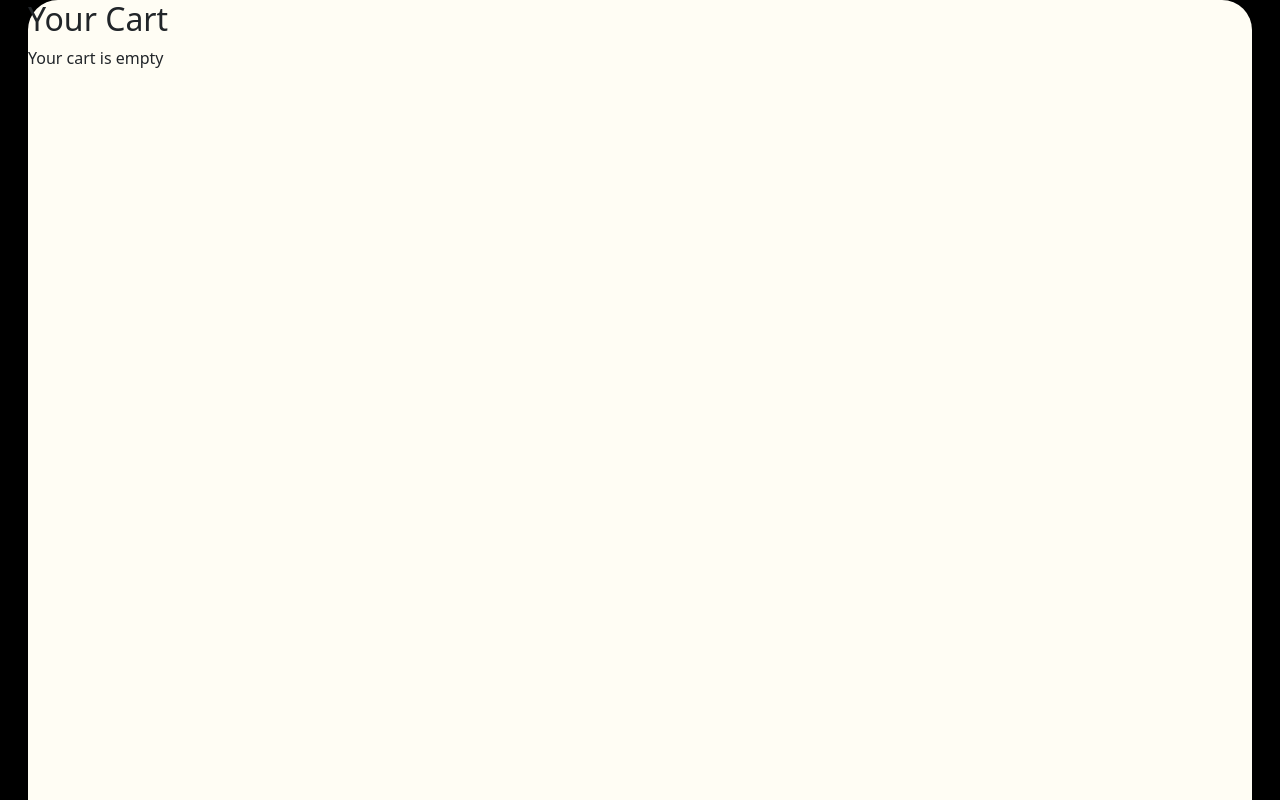
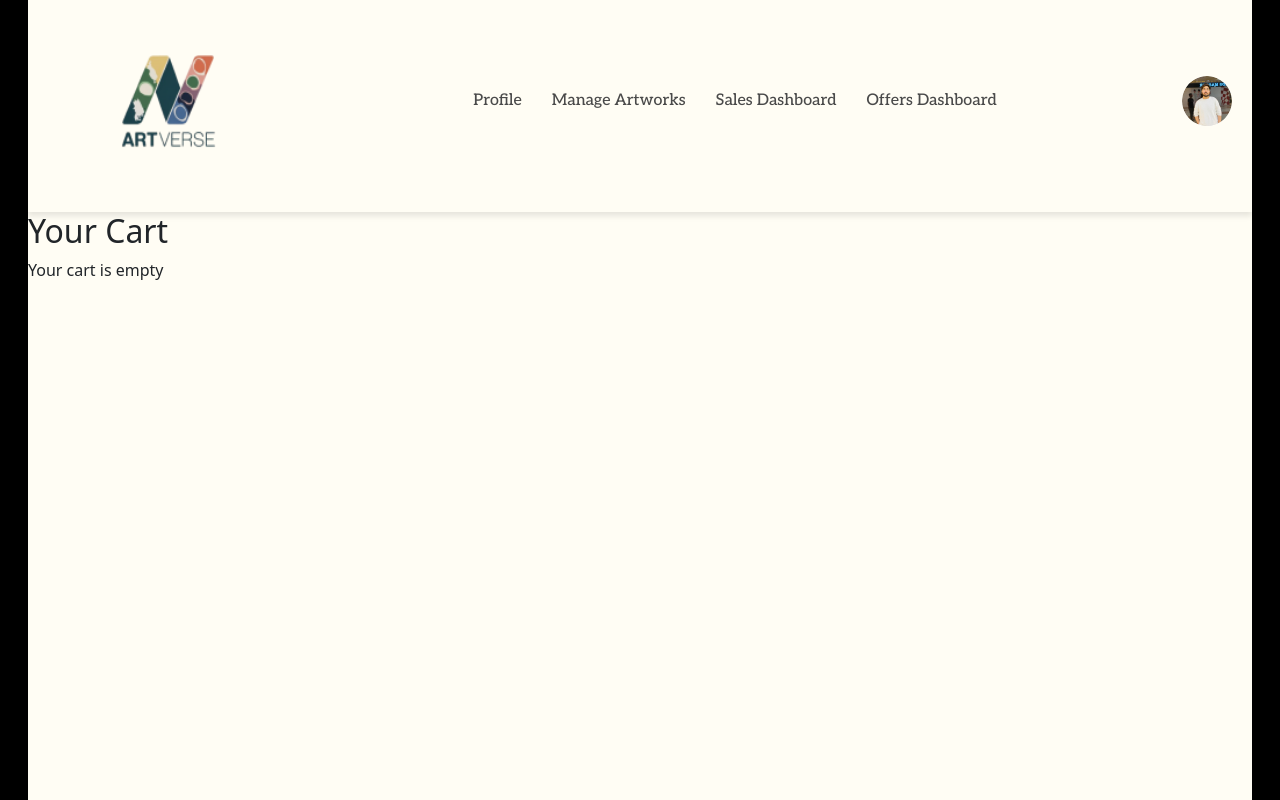
Before and after one commit to Ahsan-Asim/ArtVerse_FYP, a React (Create React App) app in the folder artverse_frontend/: page /cartpage in a window 1280 px wide. Shown: the top 800 px of the page. Built offline with nearby package versions, Linux system fonts and the light colour scheme; a small style sheet from the web is missing.

Commit message:
cartpage css

```diff
--- a/artverse_frontend/src/pages/CartPage.js
+++ b/artverse_frontend/src/pages/CartPage.js
@@ -1,11 +1,15 @@
 import React from "react";
+import "../styles/Cart_page.css";
+import ArtistStudioHeader from "../components/Artist_studio_header.js";
 import Item_cart from "../components/Item_cart.js";
-import "../styles/Cart_page.css";
+import ArtistStudioFooter from "../components/Artist_studio_footer.js";
 
 function CartPage() {
   return (
     <div className="cartpage">
+      <ArtistStudioHeader />
       <Item_cart />
+      <ArtistStudioFooter />
     </div>
   );
 }
--- a/artverse_frontend/src/styles/Cart_page.css
+++ b/artverse_frontend/src/styles/Cart_page.css
@@ -1,6 +1,6 @@
 .cartpage{
   width: 1224px;
-  height: 2060px;
+  height: 1700px;
   position: relative;
   border-radius: 30px;
   background: rgba(255, 253, 244, 1);
```
